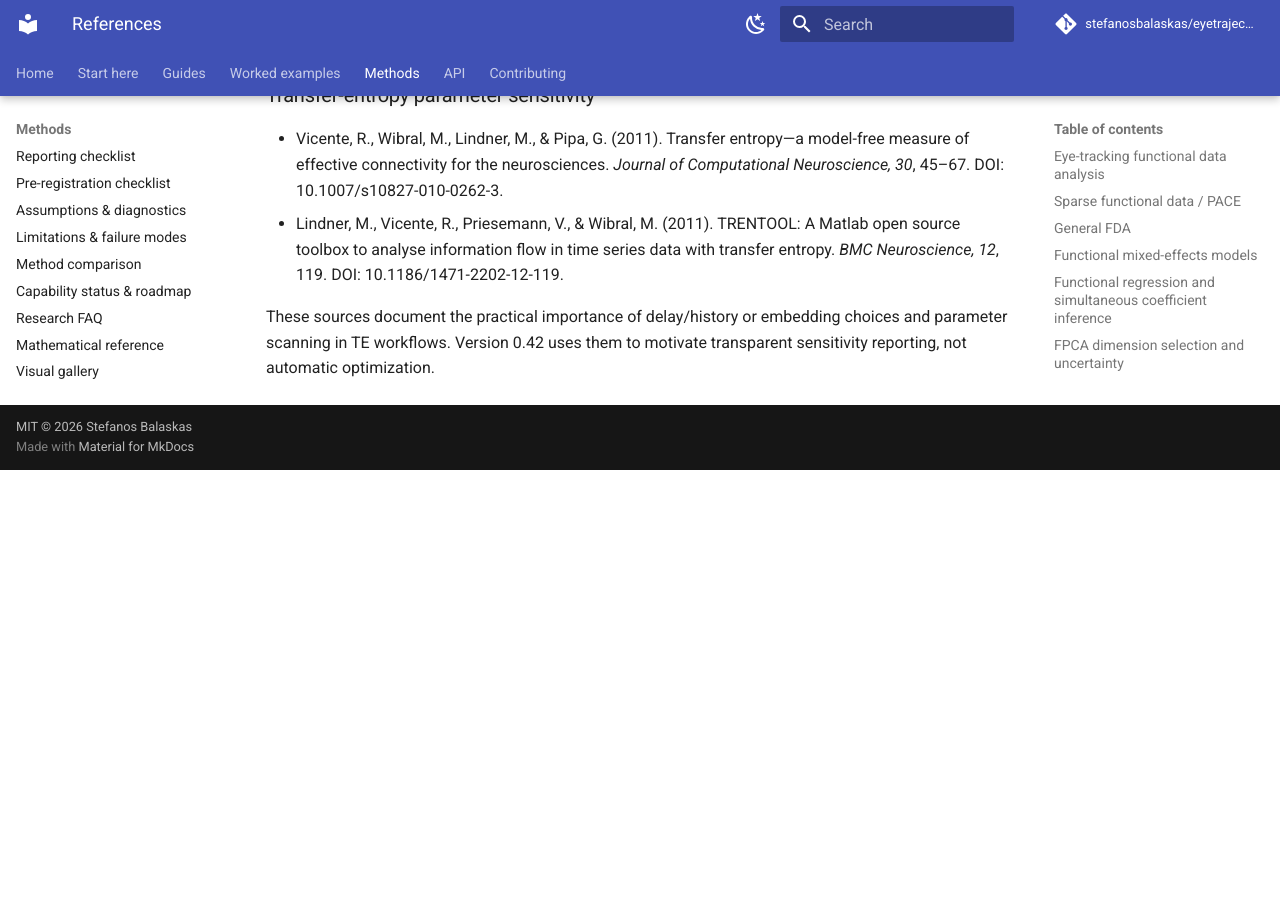
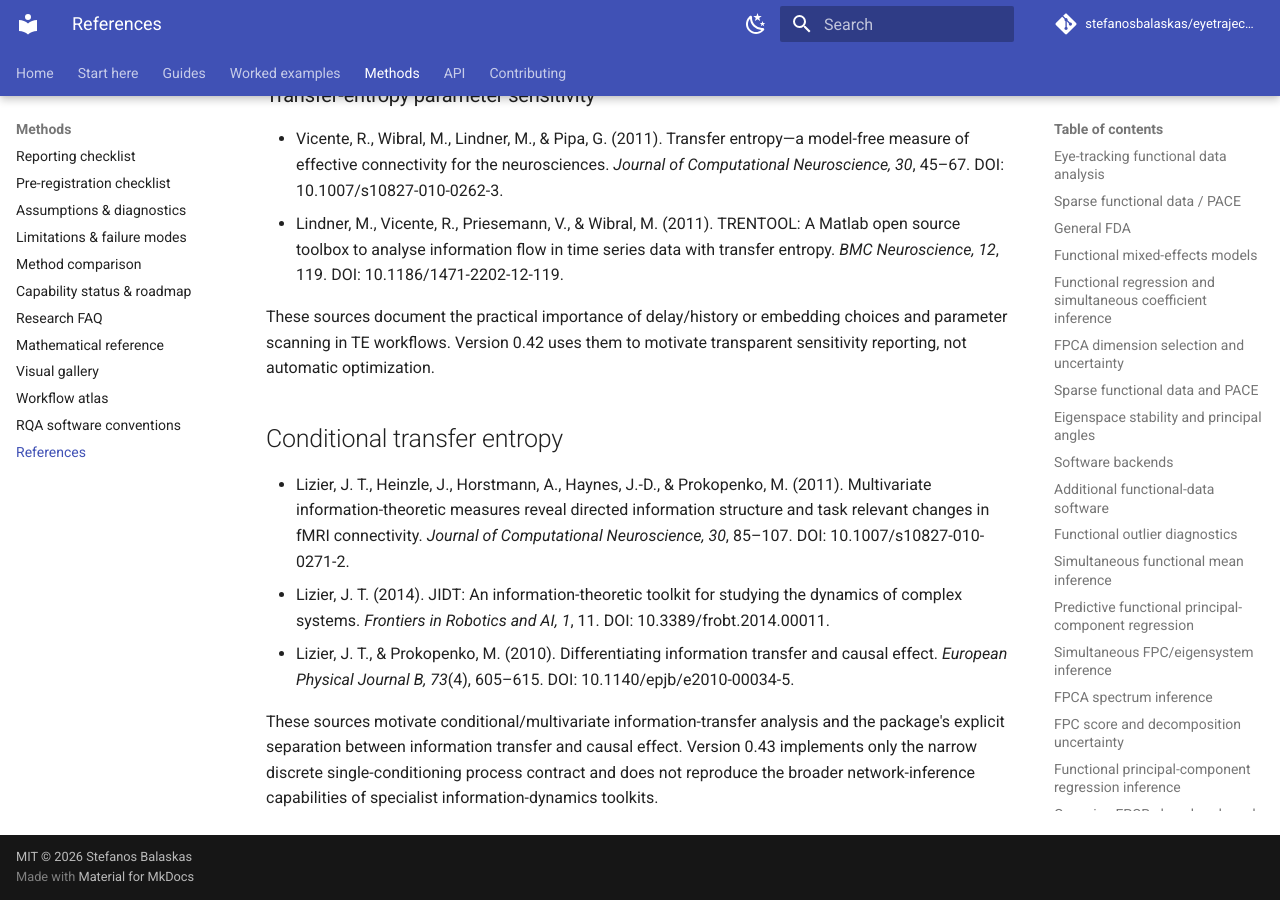
Before and after one commit to stefanosbalaskas/eyetrajectoriespy, an MkDocs documentation site: the page built from docs/methods/references.md, in a window 1280 px wide and 900 px high, scrolled down 15530 px. Built offline with MkDocs 1.6.1 and Material for MkDocs 9.7.7, drawn with Linux system fonts in a browser that asks for light colours; comment, search, counter and statistics services are not loaded; before the commit the page ends 16000 px from its top, so only the background shows below that.

Commit message:
Add conditional transfer entropy references

```diff
--- a/docs/methods/references.md
+++ b/docs/methods/references.md
@@ -341,3 +341,23 @@
 These sources document the practical importance of delay/history or embedding
 choices and parameter scanning in TE workflows. Version 0.42 uses them to
 motivate transparent sensitivity reporting, not automatic optimization.
+
+## Conditional transfer entropy
+
+- Lizier, J. T., Heinzle, J., Horstmann, A., Haynes, J.-D., & Prokopenko, M.
+  (2011). Multivariate information-theoretic measures reveal directed
+  information structure and task relevant changes in fMRI connectivity.
+  *Journal of Computational Neuroscience, 30*, 85–107.
+  DOI: 10.1007/s10827-010-0271-2.
+- Lizier, J. T. (2014). JIDT: An information-theoretic toolkit for studying the
+  dynamics of complex systems. *Frontiers in Robotics and AI, 1*, 11.
+  DOI: 10.3389/frobt.2014.00011.
+- Lizier, J. T., & Prokopenko, M. (2010). Differentiating information transfer
+  and causal effect. *European Physical Journal B, 73*(4), 605–615.
+  DOI: 10.1140/epjb/e2010-00034-5.
+
+These sources motivate conditional/multivariate information-transfer analysis
+and the package's explicit separation between information transfer and causal
+effect. Version 0.43 implements only the narrow discrete single-conditioning
+process contract and does not reproduce the broader network-inference
+capabilities of specialist information-dynamics toolkits.
```
